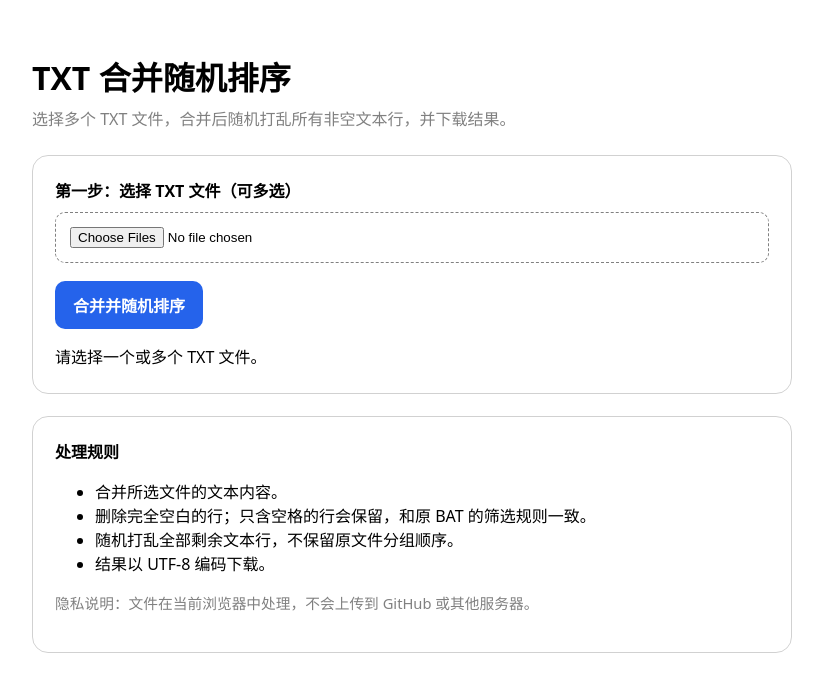
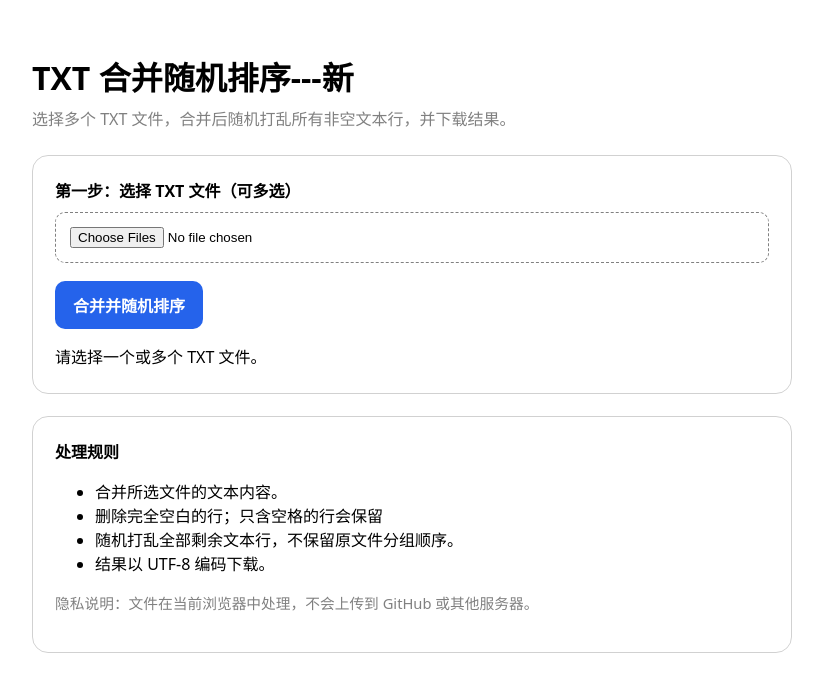
Before and after one commit to 9aaaaaa1/TXTHB, a plain HTML site: page index.html in a window 1280 px wide. Shown: the whole page, without its empty margins (228-1051 px from the left). Drawn offline with Linux system fonts and the light colour scheme.

Commit message:
Update index.html

```diff
--- a/index.html
+++ b/index.html
@@ -26,7 +26,7 @@
 </head>
 <body>
   <main>
-    <h1>TXT 合并随机排序</h1>
+    <h1>TXT 合并随机排序---新</h1>
     <p class="sub">选择多个 TXT 文件，合并后随机打乱所有非空文本行，并下载结果。</p>
 
     <section class="panel">
@@ -43,7 +43,7 @@
       <strong>处理规则</strong>
       <ul>
         <li>合并所选文件的文本内容。</li>
-        <li>删除完全空白的行；只含空格的行会保留，和原 BAT 的筛选规则一致。</li>
+        <li>删除完全空白的行；只含空格的行会保留</li>
         <li>随机打乱全部剩余文本行，不保留原文件分组顺序。</li>
         <li>结果以 UTF-8 编码下载。</li>
       </ul>
```
